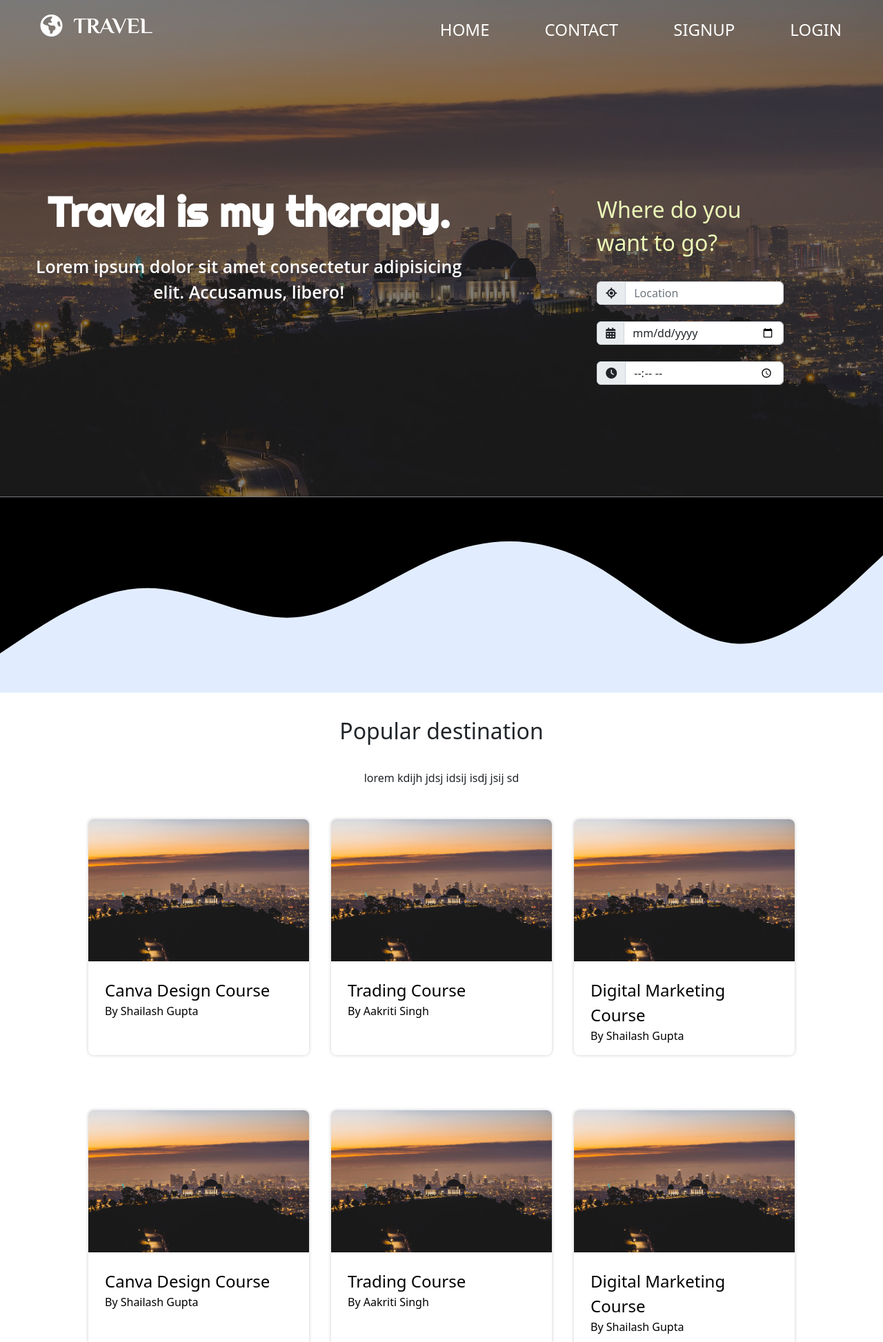
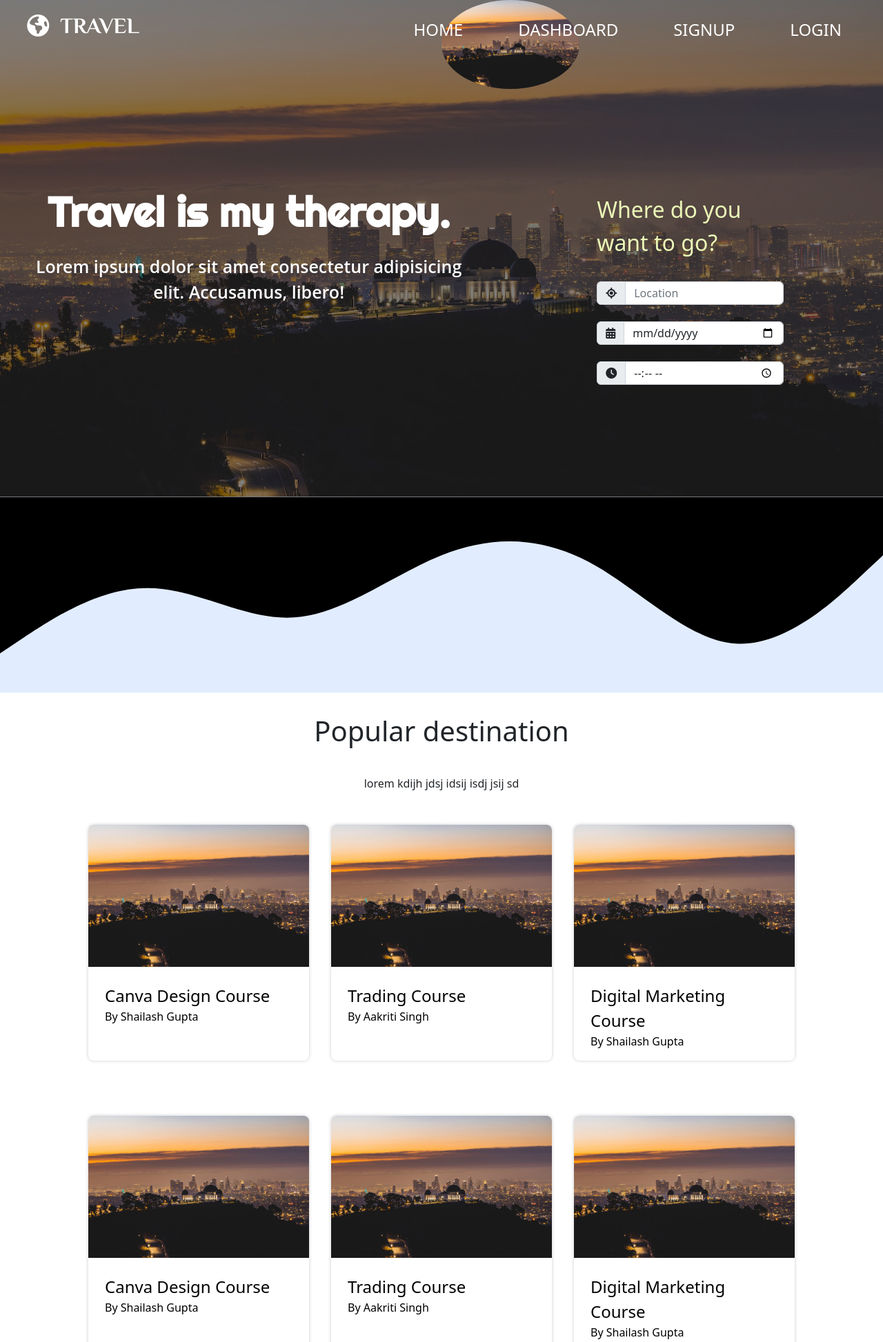
Before and after one commit to ninadnaik10/LoremIpsum_Clash-Of-Codes, a Python web app: template templates/index.html in a window 1280 px wide. Shown: the top 1946 px of the page at 69% size. Run offline with Jinja, Linux system fonts and the light colour scheme; the template is opened without the code that fills it, so the values that code supplies are empty; some libraries are stand-ins or nearby versions.

Commit message:
Update index.html

```diff
--- a/templates/index.html
+++ b/templates/index.html
@@ -29,8 +29,8 @@
         <label class="logo" onclick="location.href='../index'"><i class="fa fa-earth"></i> Travel
 </label>
         <ul class="nav-list">
-            <li><a href="../index.html">Home</a></li>
-            <li><a href="/contact.html">contact</a></li>
+            <li><a href="../templates/index.html">Home</a></li>
+            <li><a href="../templates/dashboard.html">dashboard</a></li>
             <li><a href="signup.html">Signup</a></li>
             <li><a href="login.html">Login</a></li>
         </ul>
@@ -79,7 +79,7 @@
     </div>-->
 
     <svg xmlns="http://www.w3.org/2000/svg" viewBox="0 0 1440 320"><path fill="black" fill-opacity="1" d="M0,224L40,186.7C80,149,160,75,240,80C320,85,400,171,480,213.3C560,256,640,256,720,224C800,192,880,128,960,122.7C1040,117,1120,171,1200,170.7C1280,171,1360,117,1400,90.7L1440,64L1440,320L1400,320C1360,320,1280,320,1200,320C1120,320,1040,320,960,320C880,320,800,320,720,320C640,320,560,320,480,320C400,320,320,320,240,320C160,320,80,320,40,320L0,320Z"></path></svg>
-    <div class="textpopular"><div class="innertext">Popular destination</div></div>
+    <div class="textpopular"><div class="innertext"><h1>Popular destination</h1></div></div>
     <div class="textpopular1"><p>lorem kdijh jdsj idsij isdj jsij sd</p></div>
     <div class="cards-container">
             <div class="card-items">
@@ -153,12 +153,15 @@
       </div>
   </div>
 </section>
+
+<div class="new">
+  <h2>Reviews</h2>
+  <div class="revimg">
+    <img src="../assets/images/1.jpg" alt="image">
+  </div>
   <section id="testimonials">
     <div id="carousel-testimonials" class="carousel slide" data-bs-ride="carousel">
       <div class="carousel-inner">
-            <div class="revimg">
-              <img src="../assets/images/2.jpg" alt="image">
-            </div>
         <div class="carousel-item active">
           <h2>"Just what I was looking for."</h2>
           <em>Shagun, Bihar</em>
@@ -179,6 +182,8 @@
       </button>
     </div>
   </section>
+</div>
+
 <div class="container my-0 mx-0 p-0 container1">
     <footer
             class="text-center text-lg-start text-white"
```
Lines whose indentation alone changed are shown as unchanged.
